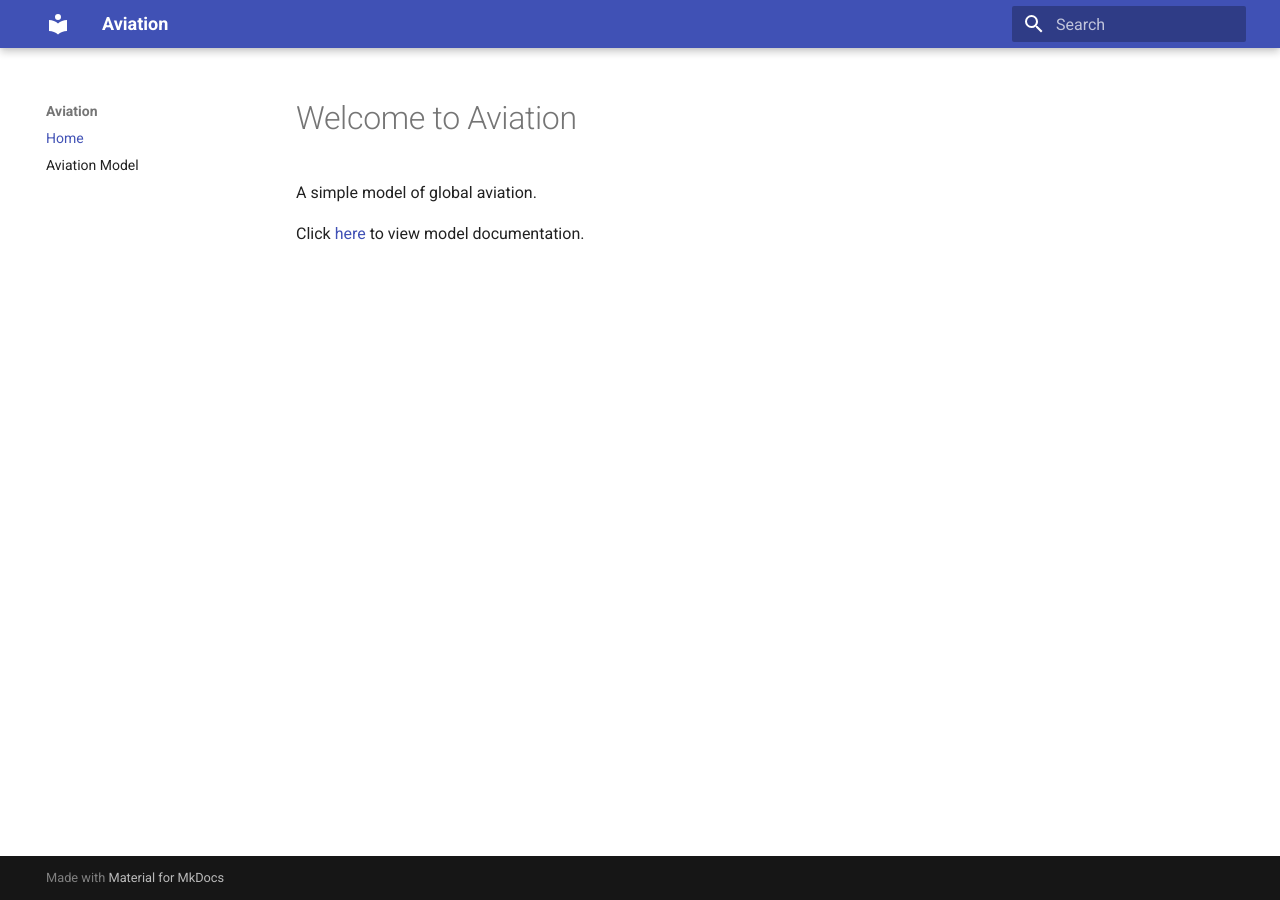
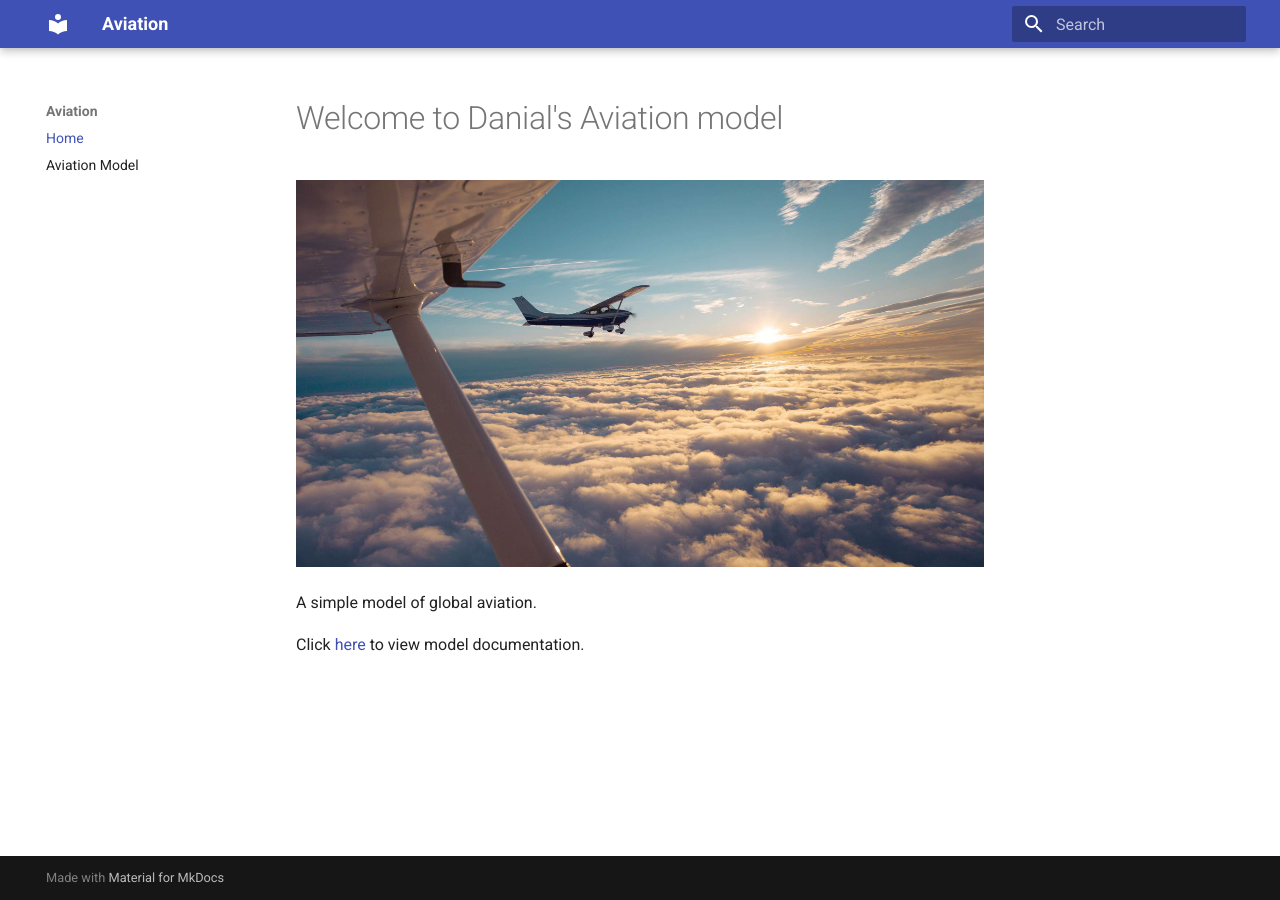
Before and after one commit to danialf64/aviation, an MkDocs documentation site: the page built from docs/index.md, in a window 1280 px wide. Built offline with MkDocs 1.6.1 and Material for MkDocs 9.7.7, drawn with Linux system fonts in a browser that asks for light colours.

Commit message:
Add image to landing page

```diff
--- a/docs/index.md
+++ b/docs/index.md
@@ -1,4 +1,6 @@
-# Welcome to Aviation
+# Welcome to Danial's Aviation model
+
+![General Aviation](assets/general-aviation.jpg)
 
 A simple model of global aviation.
 
```
Also changed, not shown: docs/assets/general-aviation.jpg (added).
